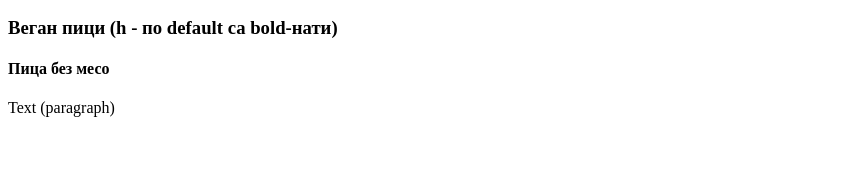
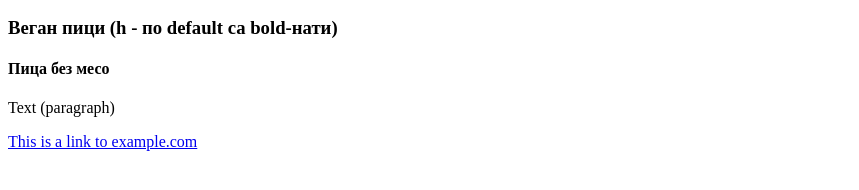
Before and after one commit to ivakto/js-html-css, a plain HTML site: page 01. Introduction to HTML and CSS/index.htm in a window 1280 px wide. Shown: the part 110-300 px from the top of the page, without its empty margins (0-859 px from the left). Drawn offline with Linux system fonts and the light colour scheme.

Commit message:
Add link to example.com in the HTML body

```diff
--- a/01. Introduction to HTML and CSS/index.htm
+++ b/01. Introduction to HTML and CSS/index.htm
@@ -14,5 +14,7 @@
     <h4>Пица без месо</h4>
     <p>Text (paragraph)</p>
 
+    <a href="https://www.wikipedia.com" target="_blank">This is a link to example.com</a>
+
 </body>
 </html>
```
